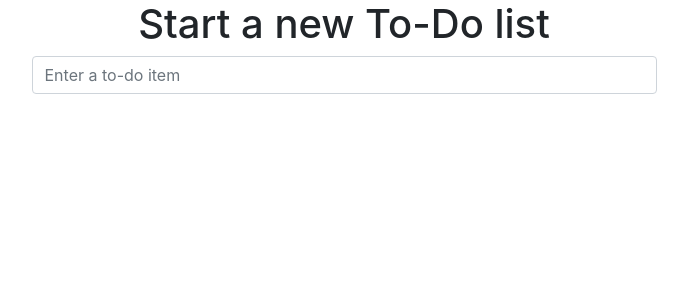
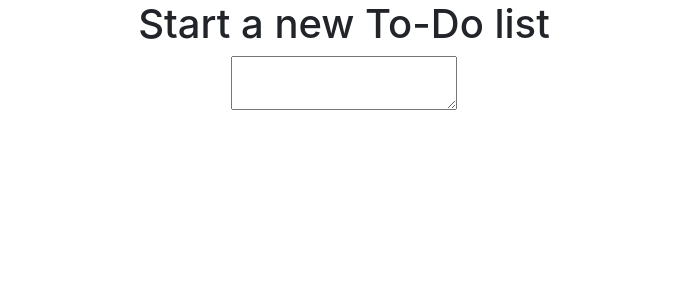
Before and after one commit to olvt01/TDD_Django, a Django app: template lists/templates/lists/home.html in a window 1280 px wide. Shown: the top 300 px of the page, without its empty margins (296-984 px from the left). Run offline with Django 3.2, Linux system fonts and the light colour scheme; the template is opened without the code that fills it, so the values that code supplies are empty, except form fields; tables that the repository leaves empty hold one stand-in row (values such as "Sample post"); form fields are guessed from the names that the template uses; some libraries are stand-ins or nearby versions.

Commit message:
use new form in home_page, simplify tests. NB breaks stuff

```diff
--- a/lists/templates/lists/base.html
+++ b/lists/templates/lists/base.html
@@ -18,9 +18,7 @@
                 <div class="text-center">
                     <h1>{% block header_text %}{% endblock %}</h1>
                     <form method="POST" action="{% block form_action %}{% endblock %}">
-                        <input name="item_text" id="id_new_item"
-                               class="form-control input-lg"
-                               placeholder="Enter a to-do item" />
+                        {{ form.text }}
                         {% csrf_token %}
                         {% if error %}
                             <div class="form-group has-error">
--- a/lists/views.py
+++ b/lists/views.py
@@ -1,10 +1,11 @@
 from django.core.exceptions import ValidationError
 from django.shortcuts import redirect, render
-from .models import Item, List
+from lists.models import Item, List
+from lists.forms import ItemForm
 
 
 def home_page(request):
-    return render(request, 'lists/home.html')
+    return render(request, 'lists/home.html', {'form': ItemForm()})
 
 
 def view_list(request, list_id):
```
